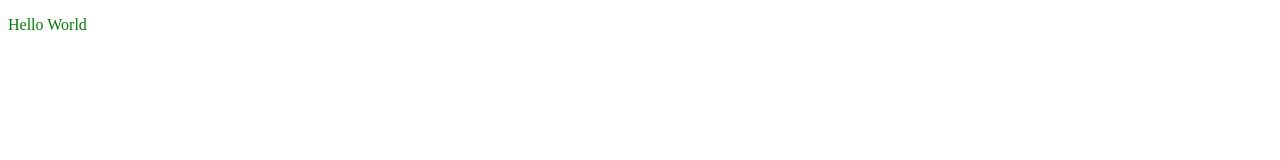
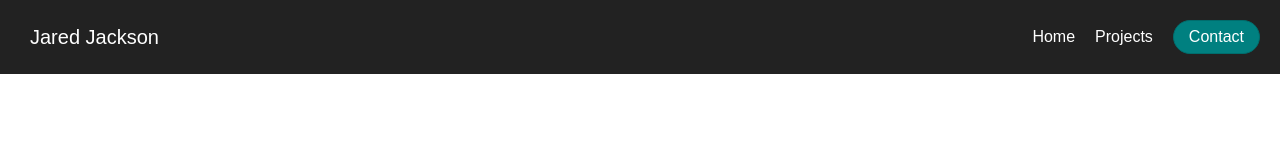
Before and after one commit to JARED-J/gh-pages, a plain HTML site: page index.html in a window 1280 px wide. Drawn offline with Linux system fonts and the light colour scheme.

Commit message:
Added nav html and responsive css

```diff
--- a/index.css
+++ b/index.css
@@ -1,3 +1,140 @@
-.green {
-    color: green;
+*{
+    box-sizing:border-box;
+    padding:0;
+    margin:0;
 }
+body{
+    font-family:sans-serif;
+}
+nav{
+    background: #222;
+    padding:5px 20px;
+}
+ul{
+    list-style-type:none;
+}
+a{
+    color:white;
+    text-decoration:none;
+}
+a:hover{
+    text-decoration:underline;
+}
+.menu li{
+    font-size:16px;
+    padding: 15px 5px;
+}
+.menu li a {
+    display:block;
+}
+.logo a{
+    font-size:20px;
+}
+.button.secondary{
+    border-bottom:1px #444 solid;
+}
+
+/* Mobile Menu */
+.menu{
+    display:flex;
+    flex-wrap:wrap;
+    justify-content:space-between;
+    align-items:center;
+}
+.toggle{
+    order:1;
+}
+.item.button{
+    order:2;
+}
+.item{
+    width:100%;
+    text-align:center;
+    order:3;
+    display:none;
+}
+.item.active{
+    display:block;
+}
+.toggle{
+    cursor:pointer;
+}
+.bars{
+    background:#999;
+    display: inline-block;
+    height:2px;
+    position:relative;
+    width:18px;
+}
+.bars::before,.bars::after{
+    background:#999;
+    content:"";
+    display: inline-block;
+    height:2px;
+    position:absolute;
+    width:18px;
+}
+.bars::before{
+    top:5px;
+}
+.bars::after{
+    top:-5px;
+}
+
+/* Tablet Menu */
+
+@media all and (min-width:468px){
+    .menu{
+        justify-content:center;
+    }
+    .logo{
+        flex:1;
+    }
+    .item.button{
+        width:auto;
+        order:1;
+        display:block;
+    }
+
+    .toggle{
+        order:2;
+    }
+
+    .button a {
+        text-decoration:none;
+        padding:7px 15px;
+        background:teal;
+        border:1px solid #006d6d;
+        border-radius:50em;
+    }
+    .button a:hover{
+        transition:all .25s;
+        background:#006d6d;
+        border-color:#006d6d;
+    }
+}
+
+@media all and (min-width: 768px){
+
+    .item{
+        display:block;
+        width:auto;
+        order:1;
+    }
+    .toggle{
+        display:none;
+    }
+    .logo{
+        order:0;
+    }
+    .button{
+        order:2;
+    }
+
+    .menu li{
+        padding:15px 10px;
+    }
+    .menu li.button{
+        padding-right:0px;
+    }
+}
--- a/index.html
+++ b/index.html
@@ -6,11 +6,20 @@
     <meta http-equiv="X-UA-Compatible" content="ie=edge">
     <title>Document</title>
     <link rel="stylesheet" type="text/css" href="index.css">
-    <script src="index.js" async></script>
+    <script src="index.js" async defer></script>
 </head>
 <body>
-    <p class="green">
-        Hello World
-    </p>
+    <nav>
+        <ul class="menu">
+            <li class="logo"><a href="#">Jared Jackson</a></li>
+            <li class="item"><a href="#">Home</a></li>
+            <li class="item"><a href="#">Projects</a></li>
+            <li class="item button"><a href="#">Contact</a></li>
+            <li class="toggle"><span class="bars"></span></li>
+        </ul>
+    </nav>
+    <main>
+        <a href="#" style="position:fixed;bottom:0;">You clicked link</a>
+    </main>
 </body>
 </html>
--- a/index.js
+++ /dev/null
@@ -1 +0,0 @@
-console.log('Hello World!');
```
